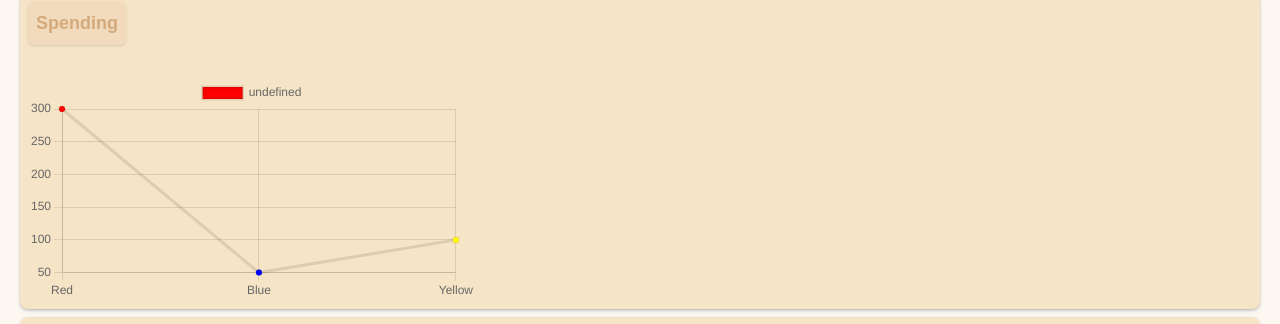
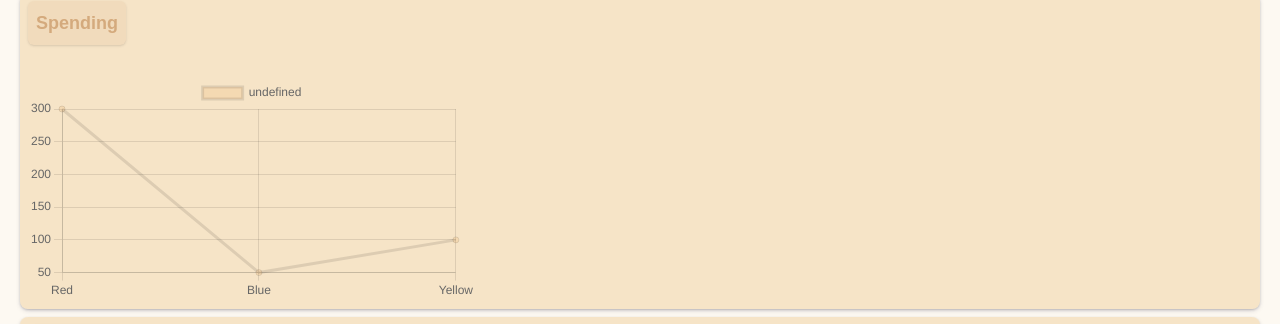
Before and after one commit to andresfromero328/moneyTrack, a Next.js app: page / in a window 1280 px wide. Shown: the part 172-496 px from the top of the page. Built offline with nearby package versions, Linux system fonts and the light colour scheme; a web font is replaced by a local one.

Commit message:
fixing charts no loading

```diff
--- a/components/dashboardComps/Spending.tsx
+++ b/components/dashboardComps/Spending.tsx
@@ -37,7 +37,7 @@ const Spending = () => {
       datasets: [
         {
           data: [300, 50, 100],
-          backgroundColor: ["red", "blue", "yellow"],
+          backgroundColor: "rgba(237, 177, 95, .2)",
           hoverOffset: 4,
         },
       ],
```
